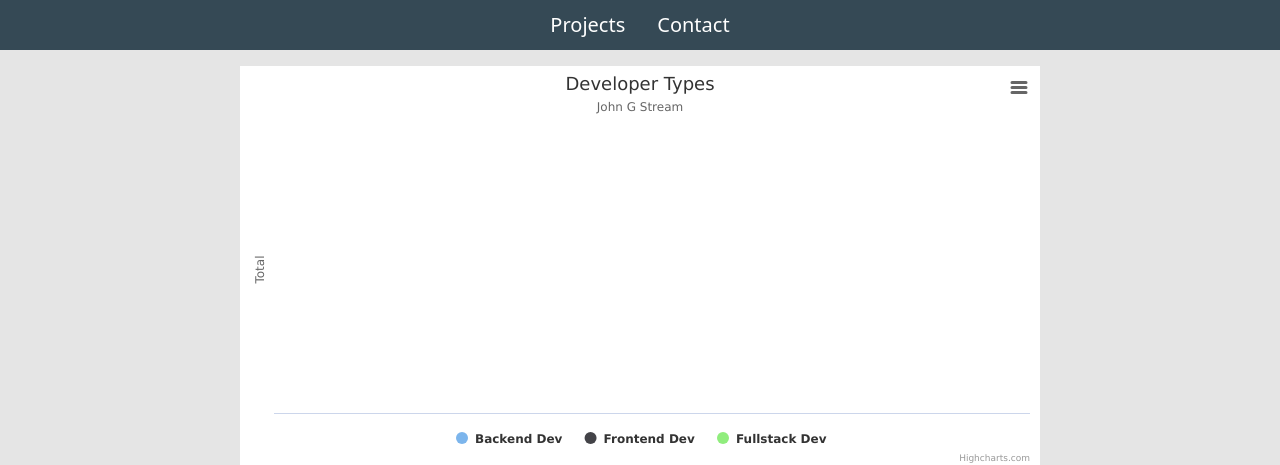
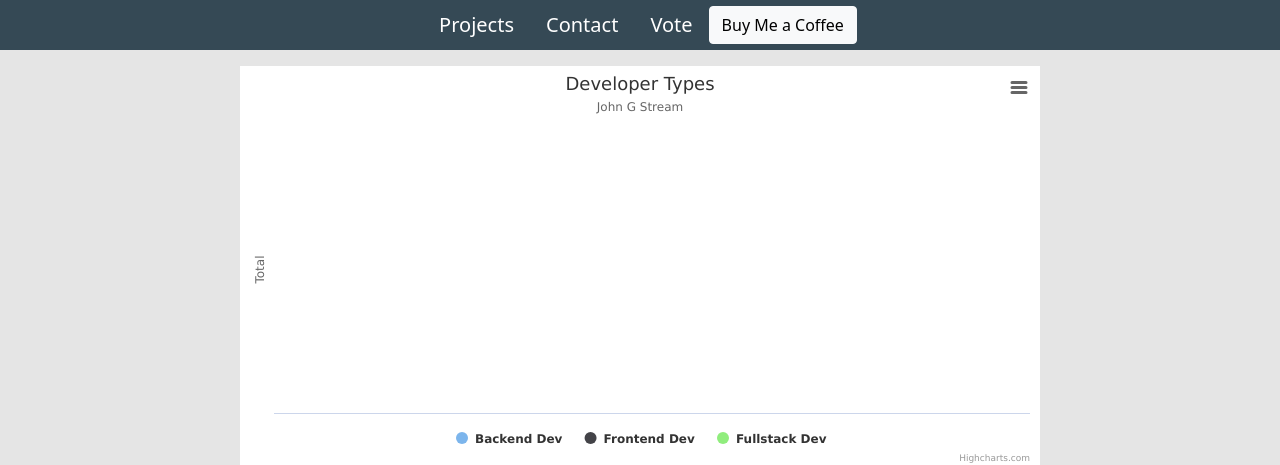
Before and after one commit to JohnG88/my_portfilio, a Django app: page /chart/ in a window 1280 px wide. Shown: the top 465 px of the page. Run offline with Django 4.2, Linux system fonts and the light colour scheme; some libraries are stand-ins or nearby versions.

Commit message:
Updated navbar

```diff
--- a/base/templates/base/navbar.html
+++ b/base/templates/base/navbar.html
@@ -18,12 +18,14 @@
         <a class="nav-link" href="{% url 'inbox' %}">
             Inbox
         </a>
-        <a class="nav-link" href="{% url 'chart' %}">
-            Vote
-        </a>
-        <a class="btn btn-light" href="{% url 'donation' %}">
-            Buy Me a Coffee
-        </a>
+
     {% endif %}
 
+    <a class="nav-link" href="{% url 'chart' %}">
+        Vote
+    </a>
+    <a class="btn btn-light" href="{% url 'donation' %}">
+        Buy Me a Coffee
+    </a>
+
 </section>
```
